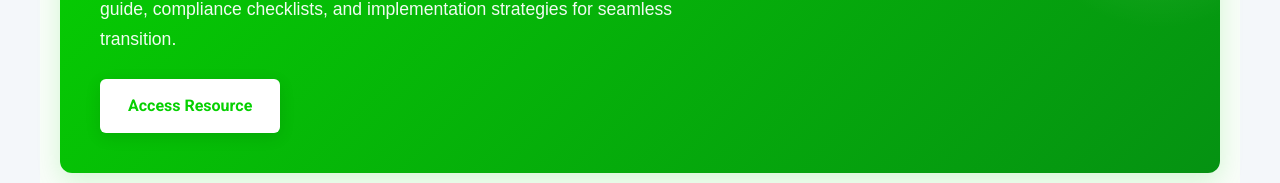
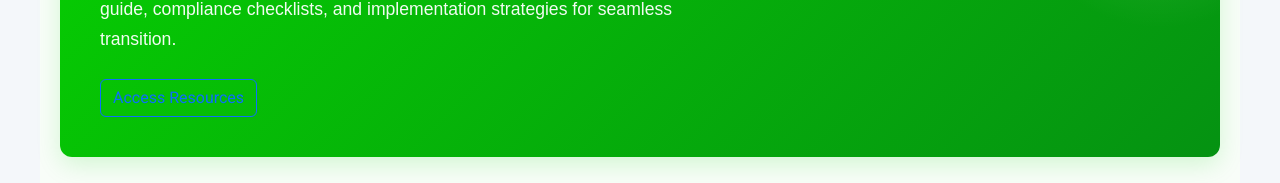
Before and after one commit to Icarus-20s/Flint_CA_form, a React (Vite) app: page /resources in a window 1280 px wide. Shown: the part 552-735 px from the top of the page. Built offline with nearby package versions, Linux system fonts and the light colour scheme; no server answers.

Commit message:
add:admin form for resource crud

```diff
--- a/src/Pages/Resources/Resources.jsx
+++ b/src/Pages/Resources/Resources.jsx
@@ -1,5 +1,8 @@
 import React, { useState, useEffect } from "react";
 import { NavLink } from "react-router-dom";
+import { useNavigate } from "react-router-dom";
+import { Button } from "react-bootstrap";
+
 import {
     FileText,
     ExternalLink,
@@ -339,6 +342,7 @@ const AddLinkModal = ({ isOpen, onClose, onSubmit }) => {
 
 // Main component
 const CAProfessionalResources = () => {
+    const navigate = useNavigate();
     const { isAuthenticated } = useAuth();
     const [currentTab, setCurrentTab] = useState("all");
     const [newsletterStatus, setNewsletterStatus] = useState("");
@@ -422,7 +426,7 @@ const CAProfessionalResources = () => {
     // Handle notice submission
     const handleNoticeSubmit = async (formData) => {
         try {
-        const res = await api.post("/notices/create/", formData, {
+        const res = await api.post("/notices/create", formData, {
             headers: {
                 "Content-Type": "multipart/form-data"
             }
@@ -521,12 +525,12 @@ const CAProfessionalResources = () => {
                         Access comprehensive guide, compliance checklists, and
                         implementation strategies for seamless transition.
                     </p>
-                    <NavLink
-                        to="/access-resources"
-                        className="spotlight-button"
-                    >
-                        Access Resource
-                    </NavLink>
+                        <Button
+                            variant="outline-primary"
+                            onClick={() => navigate("/access-resources")}
+                        >
+                            Access Resources
+                        </Button>
                 </div>
             </div>
 
```
